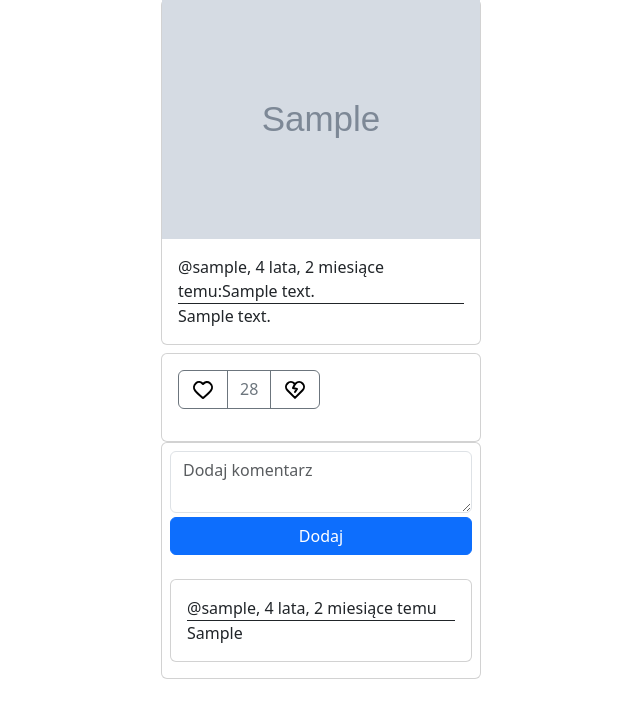
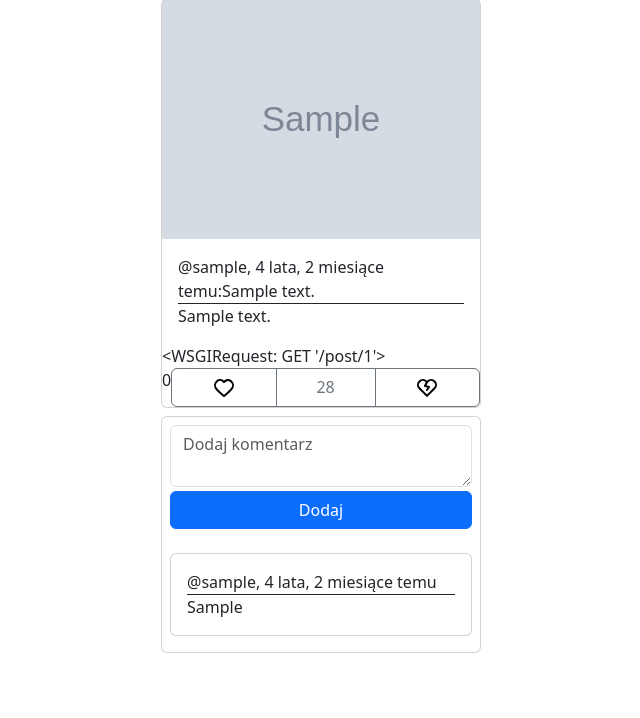
Before and after one commit to Ja-ku-ba/aniBuddy, a Django app: page /post/1 in a window 1280 px wide. Shown: the part 65-783 px from the top of the page, without its empty margins (319-959 px from the left). Run offline with Django 5.2, Linux system fonts and the light colour scheme; tables that the repository leaves empty hold one stand-in row (values such as "Sample post"); grey boxes marked "Sample" are stand-in pictures.

Commit message:
interaction panel, forms

```diff
--- a/pages/admin.py
+++ b/pages/admin.py
@@ -1,6 +1,6 @@
 from django.contrib import admin
 
-from .models import Post, PostImage
+from .models import Post, PostImage, Reaction
 
 
 class PostAdmin(admin.ModelAdmin):
@@ -10,3 +10,4 @@ class PostAdmin(admin.ModelAdmin):
 # Register your models here.
 admin.site.register(Post, PostAdmin)
 admin.site.register(PostImage)
+admin.site.register(Reaction)
--- a/pages/models.py
+++ b/pages/models.py
@@ -58,9 +58,6 @@ class PostImage(models.Model):
     image = models.ImageField(
         upload_to=get_image_filepath, max_length=255, null=True, blank=True
     )
-    # animal = modelf.models.ForeignKey(
-    #     "app.Model", verbose_name=_(""), on_delete=models.CASCADE
-    # )
     deleted = models.BooleanField(default=False)
 
     def save(self, *args, **kwargs):
--- a/pages/templates/components/interaction.html
+++ b/pages/templates/components/interaction.html
@@ -1,17 +1,26 @@
 {% load static %}
-<div class="card">
-    <form method="POST" class="card-body">
-        <div class="btn-toolbar mb-3" role="toolbar" aria-label="Toolbar with button groups">
-            <div class="btn-group me-2" role="group" aria-label="First group">
-              <button type="button" class="btn btn-outline-secondary">
-                <img src="{% static "icons/like.svg" %}">
-              </button>
-              <span class="btn btn-outline-secondary">28</span>
+<div class="btn-group" role="group" aria-label="Basic outlined example">
+{{reaction_status}}
+	<form
+		method="POST"
+		class="btn btn-outline-secondary"
+		action="{% url 'interaction' pk=post.id action='1' %}"
 
-              <button type="button" class="btn btn-outline-secondary">
-                <img src="{% static "icons/dislike.svg" %}">
-              </button>
-            </div>
-          </div>
-    </form>
+	>
+		{% if reaction_status == 0 %}
+			<img src="{% static "icons/like.svg" %}">
+		{% elif reaction_status == 1 %}
+			<img src="{% static "icons/unlike.svg" %}">
+		{% endif %}
+	</form>
+
+	<span class="btn btn-outline-secondary">28</span>
+
+	<form method="POST" class="btn btn-outline-secondary">
+		{% if reaction_status == 0 %}
+			<img src="{% static "icons/dislike.svg" %}">
+		{% elif reaction_status == -1 %}
+			<img src="{% static "icons/undislike.svg" %}">
+		{% endif %}
+	</form>
 </div>
--- a/pages/templates/components/postShow.html
+++ b/pages/templates/components/postShow.html
@@ -26,4 +26,7 @@
         </p>
     </a>
   </div>
+  {{request}}
+  {% include "components/interaction.html" %}
+
 </div>
--- a/pages/templates/pages/postView.html
+++ b/pages/templates/pages/postView.html
@@ -2,7 +2,6 @@
 
 {% block content %}
     {% include "components/postShow.html" %}
-    {% include "components/interaction.html" %}
     <div class="card p-2" >
         {% include "components/addComent.html" %}
         {% include "components/comentSection.html" %}
--- a/pages/urls.py
+++ b/pages/urls.py
@@ -8,6 +8,6 @@ urlpatterns = [
     path("post/<int:pk>", views.post_page, name="post_page"),
     path("post/delete/<int:pk>", views.post_delete, name="post_delete"),
     path(
-        "post/reaction/<int:pk>/<str:action>", views.add_interaction, name="interaction"
+        "post/reaction/<str:pk>/<str:action>", views.add_interaction, name="interaction"
     ),
 ]
--- a/pages/views.py
+++ b/pages/views.py
@@ -7,7 +7,7 @@ from filetype import guess
 from utils.orm import get_post
 
 from .forms import ComentForm, PostForm, PostImageForm
-from .models import Coment, Post, PostImage
+from .models import Coment, Post, PostImage, Reaction
 
 
 # Create your views here.
@@ -75,7 +75,10 @@ def post_add(request):
 def post_page(request, pk):
     post = get_post(Post, id=pk)
     form = ComentForm()
-    # add coment
+    try:
+        reaction = Reaction.objects.get(post_id=pk, user=request.user).reaction
+    except:
+        reaction = 0
     if request.method == "POST":
         form = ComentForm(request.POST)
         if form.is_valid():
@@ -97,7 +100,12 @@ def post_page(request, pk):
 
     if post:
         coments = Coment.objects.filter(post_id=pk)
-        context = {"post": post[0], "form": form, "coments": coments}
+        context = {
+            "post": post[0],
+            "form": form,
+            "coments": coments,
+            "reaction_status": reaction,
+        }
         return render(request, "pages/postView.html", context)
     else:
         messages.add_message(
@@ -120,5 +128,21 @@ def post_delete(request, pk):
 
 
 def add_interaction(request, pk, action):
-
+    print("[[[[[[[[[[[[[[[[[[]]]]]]]]]]]]]]]]]]")
+    if request.method == "POST":
+        try:
+            reaction = Reaction.objects.get(post_id=pk, user=request.user)
+            reaction.delete()
+            if action in [-1, 1]:
+                Reaction.objects.create(post_id=pk, user=request.user, reaction=action)
+        except:
+            if action in [-1, 1]:
+                Reaction.objects.create(post_id=pk, user=request.user, reaction=action)
+            messages.add_message(
+                request,
+                messages.ERROR,
+                "Interakcja, którą chcesz przeprowadzić jest nie możliwa",
+            )
+    print(reaction.reaction, "[[[[[[[[[[[[[[[]]]]]]]]]]]]]]]")
+    context = {"reaction_status": reaction.reaction}
     return render(request, "pages/postView.hmtl")
```
Also changed, not shown: static/icons/undislike.svg (renamed from static/icons/broken-heart-svgrepo-com (1).svg), static/icons/unlike.svg (renamed from static/icons/heart-svgrepo-com (1).svg).
